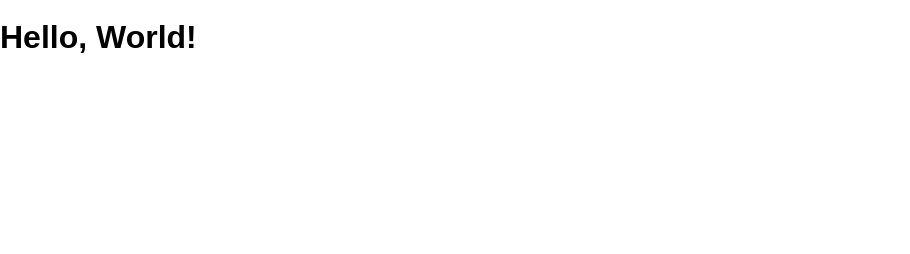
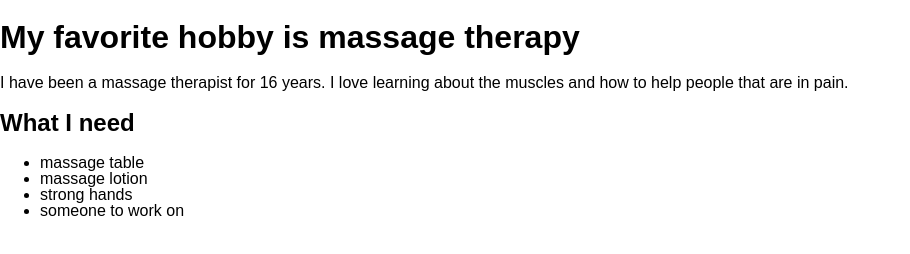
Before and after one commit to dawnribeiro/my-hobbies, a website: page public/index.html in a window 1280 px wide. Shown: the whole page, without its empty margins (0-910 px from the left). Drawn offline with Linux system fonts and the light colour scheme.

Commit message:
Finished version 1

```diff
--- a/public/index.html
+++ b/public/index.html
@@ -1,5 +1,6 @@
 <!DOCTYPE html>
 <html>
+
 <head lang="en">
   <meta charset="UTF-8">
   <meta name="viewport" content="width=device-width, initial-scale=1">
@@ -7,7 +8,18 @@
   <link rel="shortcut icon" href="/favicon.ico">
   <link rel="stylesheet" href="/screen.css">
 </head>
+
 <body>
-    <h1 class='hello-world'>Hello, World!</h1>
+  <h1 class='hello-world'>My favorite hobby is massage therapy</h1>
+  <p>I have been a massage therapist for 16 years. I love learning about the muscles and how to help people that are in
+    pain.</p>
+  <h2>What I need</h2>
+  <ul>
+    <li>massage table</li>
+    <li>massage lotion</li>
+    <li>strong hands</li>
+    <li>someone to work on</li>
+  </ul>
 </body>
+
 </html>
```
Also changed, not shown: package.json (+5 -3 lines), 1 other file. Lines whose indentation alone changed are shown as unchanged.
